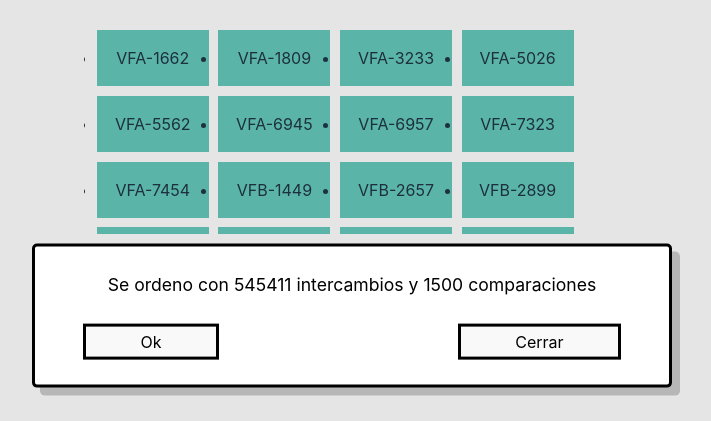
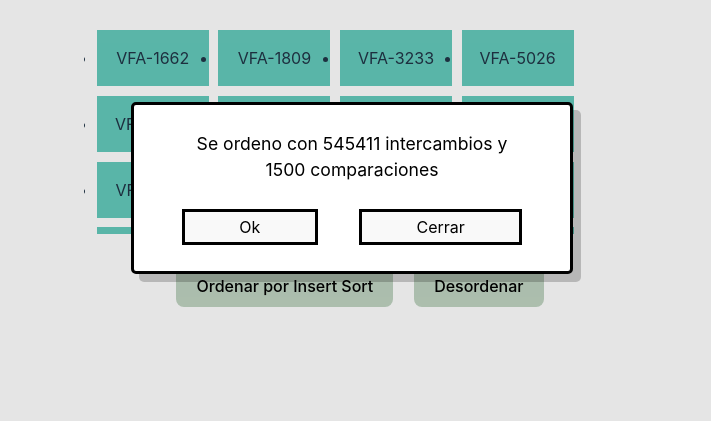
Before and after one commit to Atticus64/data_structures-projects, a website built with Vite: page insertSortPlacas/index.html in a window 1280 px wide. Both pictures are taken after a click on the button "Ordenar por Insert Sort". Shown: the part 212-633 px from the top of the page, without its empty margins (288-999 px from the left). Built offline with nearby package versions, Linux system fonts and the light colour scheme.

Commit message:
fix: style dialog

```diff
--- a/insertSortPlacas/main.js
+++ b/insertSortPlacas/main.js
@@ -95,5 +95,6 @@ closeBtn.addEventListener('click', () => {
 okBtn.addEventListener('click', () => {
   dialog.close()
 })
+
 fillPlacas(placas)
 fillCard(placas)
--- a/insertSortPlacas/style.css
+++ b/insertSortPlacas/style.css
@@ -112,11 +112,7 @@ h1 {
 }
 
 .modal {
-  position: absolute;
-  left: 50%;
-  top: 50%;
-  transform: translate(-50%, -50%);
-  width: auto;
+  width: min-content;
   flex-direction: column;
   align-items: center;
   padding: 1.6rem 3rem;
```
